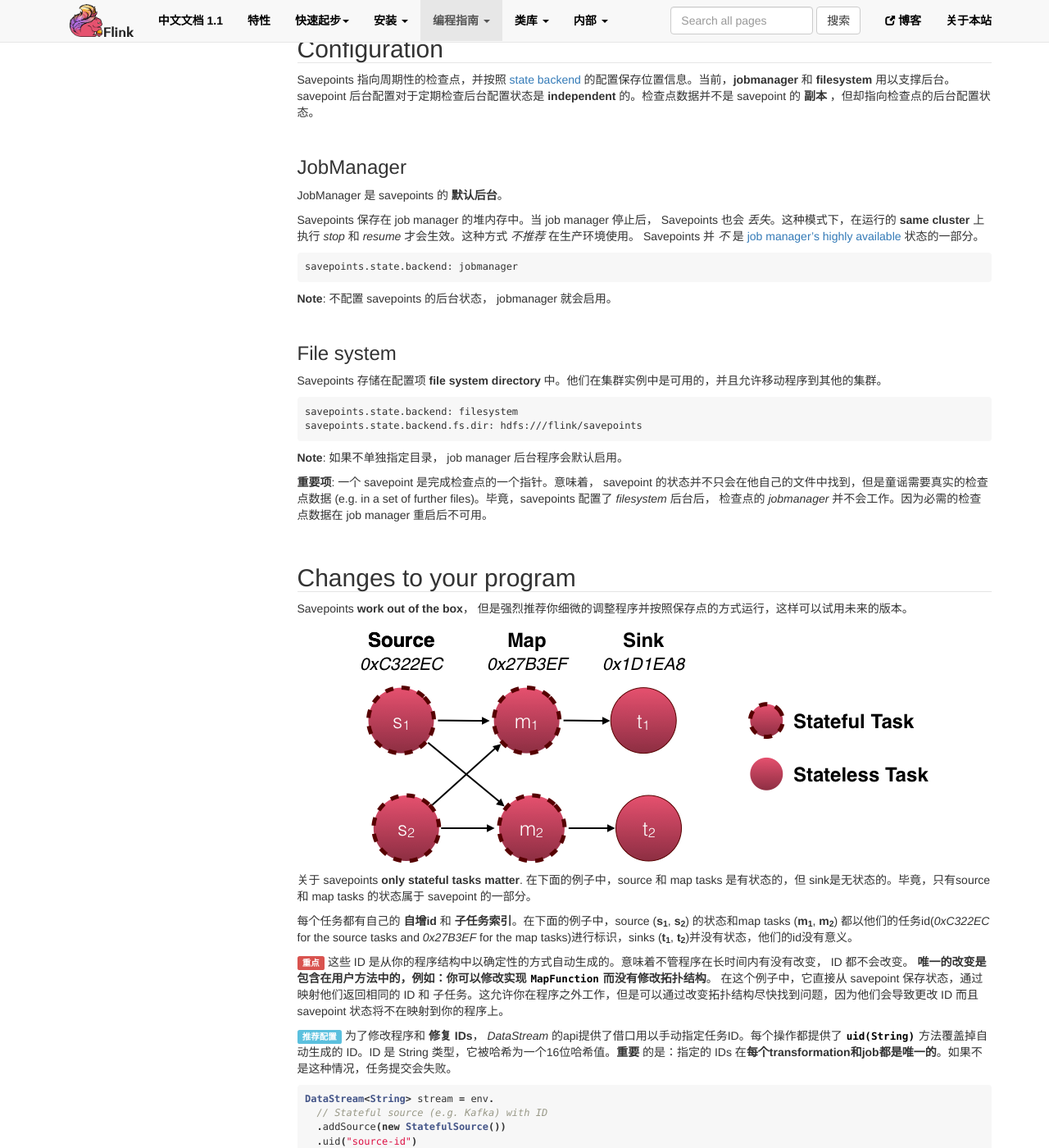
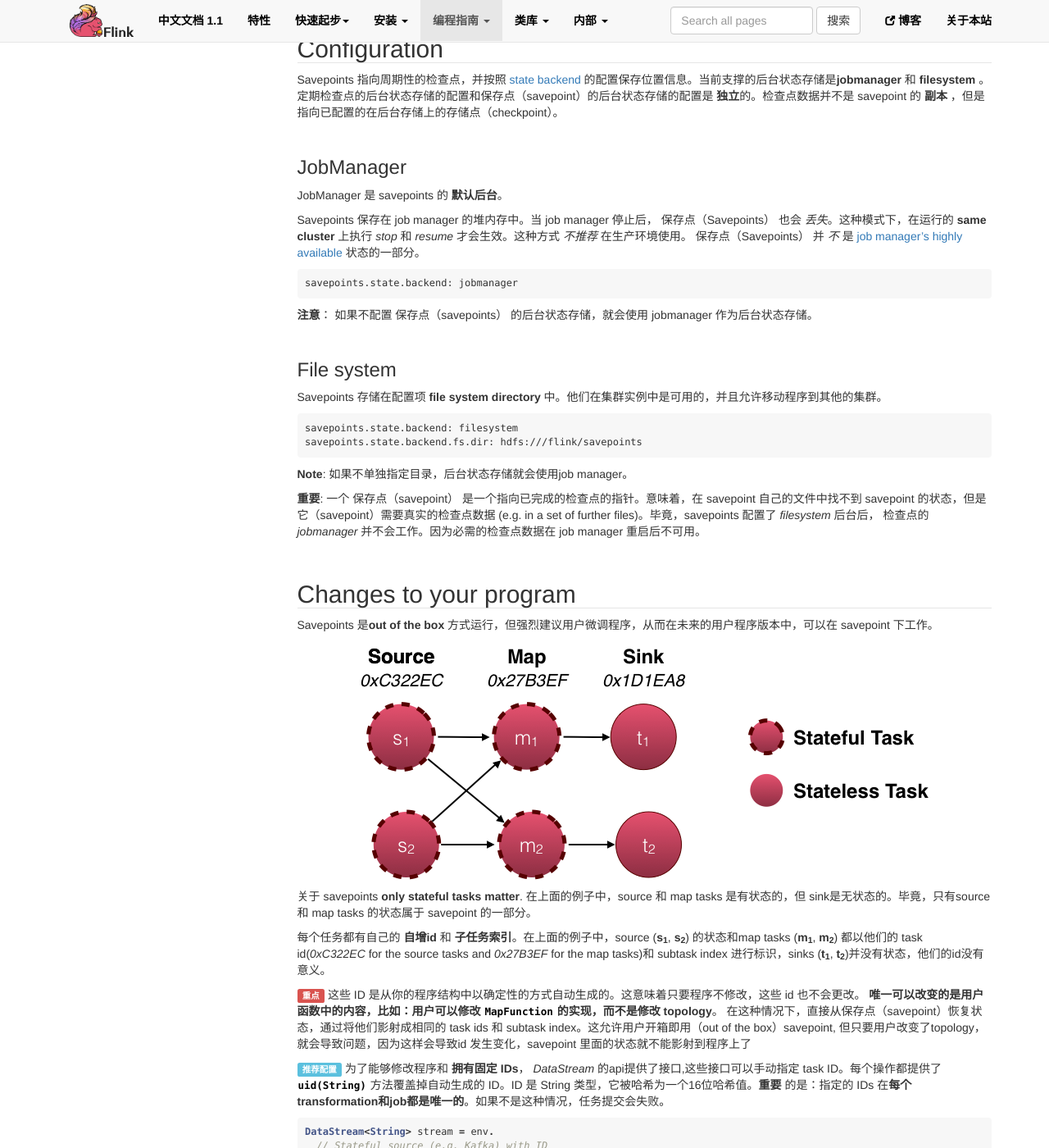
Before and after one commit to xuchuanyin/flink-china-doc, a Jekyll site: the page built from apis/streaming/savepoints.md, in a window 1280 px wide and 1400 px high, scrolled down 1373 px. Shown: the whole window at 82% size. Built offline with Jekyll 4.4.1, drawn with Linux system fonts in a browser that asks for light colours; nearby versions of some CDN libraries; comment, search, counter and statistics services are not loaded; some of the changed text lies outside the part shown.

Commit message:
update apis/streaming/savepoints.md   修改翻译中不恰当的地方

```diff
--- a/apis/streaming/savepoints.md
+++ b/apis/streaming/savepoints.md
@@ -23,38 +23,38 @@ specific language governing permissions and limitations
 under the License.
 -->
 
-程序写在 [Data Stream API](index.html) 可以从一个 **保存点** 恢复执行。保存点允许你更新程序，并且 Flink 集群不会丢失任何的运行状态数据。当前页面包含了所有到触发、还原、处理保存点的步骤。如果想了解更多关于 Flink 处理中间状态和错误的细节，请检出 [State in Streaming Programs](state_backends.html) 和 [Fault Tolerance](fault_tolerance.html) 页面。
+程序写在 [Data Stream API](index.html)，它可以从一个 **保存点（savepoint）** 恢复执行。保存点（savepoint）允许更新用户的程序或者 Flink 集群，而不会丢失任何数据。当前页面包含了所有到触发、还原、处理保存点（savepoint）的步骤。如果想了解更多关于 Flink 处理中间状态和错误的细节，请参考 [State in Streaming Programs](state_backends.html) 和 [Fault Tolerance](fault_tolerance.html) 页面。
 
 * toc
 {:toc}
 
 ## Overview
 
-保存点也叫手动触发检查点，它会对程序做一个镜像，并将它写出到带状态的后端。为此他们依靠定期检查点机制。在运行中，程序会定期在工作节点上做快照，并产生一些检查点。恢复时，只需要一个最近完成的检查点，在新检查点完成时，可以安全的删除旧的检查点。
+保存点（savepoint）是**手动触发的checkpoints**，它会对程序做一个镜像，并更新它（snapshot）到后台存储。为此他们依靠定期检查点机制。在运行中，程序会定期在工作节点上做快照，并产生一些检查点。恢复时，恢复到最近完成的检查点（checkpoint），在新检查点完成时，可以安全的删除旧的检查点。
 
-保存点和定期检查点是十分相似的，不同点是当新检查点完成之后，他们是 **用户触发** 和 **不自动过期** 。
+保存点（savepoint）和定期检查点是十分相似的，不同点是当新检查点完成之后，他们是 **用户触发** 和 **不自动过期** 。
 
 <img src="fig/savepoints-overview.png" class="center" />
 
-在以下的例子中，工作节点为  *0xA312Bc* 创建了以下检查点：**c<sub>1</sub>**, **c<sub>2</sub>**, **c<sub>3</sub>**, and **c<sub>4</sub>** 。定期的检查点 **c<sub>1</sub>** 和 **c<sub>3</sub>** 已经被 *丢弃* ，检查点 **c<sub>4</sub>** 是 *最新的检查点*。 **c<sub>2</sub> 是特殊的检查点**. 和保存点相关的检查点 **s<sub>1</sub>** 已经被用户触发，然而并没有自动过期 (当 c<sub>1</sub> 和 c<sub>3</sub> 这两个检查点完成后新建检查点后才去执行过期操作)。
+在以上的例子中，工作节点为任务 *0xA312Bc* 创建了以下检查点：**c<sub>1</sub>**, **c<sub>2</sub>**, **c<sub>3</sub>**, and **c<sub>4</sub>**。定期的检查点 **c<sub>1</sub>** 和 **c<sub>3</sub>** 已经被 *丢弃* ，检查点 **c<sub>4</sub>** 是 *最新的检查点*。 **c<sub>2</sub> 是一个特殊的检查点**. 它和保存点（savepoint） **s<sub>1</sub>** 存在一定关系，并且 **c<sub>2</sub>** 是由用户触发并且它并不会自动过期(当新的检查点完成后， **c<sub>1</sub>** 和 **c<sub>3</sub>** 会去执行过期操作)。
 
-需要注意的是：  **s<sub>1</sub>** 只是一个  **真实检查数据点 c<sub>2</sub>** 的指针。也就意味着保存点的位置是  *不可复制*的，定期的数据检查点一直存在于它的周围。
+注意： **s<sub>1</sub>** 只是指向 **真实检查点c<sub>2</sub>**。 这意味着，保存点（savepoint）的实际状态是*不可复制*的，并且会保留定期检查点的数据。
 
 ## Configuration
 
-Savepoints 指向周期性的检查点，并按照 [state backend](state_backends.html) 的配置保存位置信息。当前，**jobmanager** 和 **filesystem** 用以支撑后台。savepoint 后台配置对于定期检查后台配置状态是 **independent**  的。检查点数据并不是 savepoint 的 **副本** ，但却指向检查点的后台配置状态。
+Savepoints 指向周期性的检查点，并按照 [state backend](state_backends.html) 的配置保存位置信息。当前支撑的后台状态存储是**jobmanager** 和 **filesystem** 。定期检查点的后台状态存储的配置和保存点（savepoint）的后台状态存储的配置是 **独立**的。检查点数据并不是 savepoint 的 **副本** ，但是指向已配置的在后台存储上的存储点（checkpoint）。
 
 ### JobManager
 
 JobManager 是 savepoints 的 **默认后台**。
 
-Savepoints 保存在 job manager 的堆内存中。当 job manager 停止后， Savepoints 也会 *丢失*。这种模式下，在运行的 **same cluster** 上执行 *stop* 和 *resume* 才会生效。这种方式 *不推荐* 在生产环境使用。 Savepoints 并 *不* 是 [job manager's highly available]({{ site.baseurl }}/setup/jobmanager_high_availability.html) 状态的一部分。
+Savepoints 保存在 job manager 的堆内存中。当 job manager 停止后， 保存点（Savepoints） 也会 *丢失*。这种模式下，在运行的 **same cluster** 上执行 *stop* 和 *resume* 才会生效。这种方式 *不推荐* 在生产环境使用。 保存点（Savepoints） 并 *不* 是 [job manager's highly available]({{ site.baseurl }}/setup/jobmanager_high_availability.html) 状态的一部分。
 
 <pre>
 savepoints.state.backend: jobmanager
 </pre>
 
-**Note**: 不配置 savepoints 的后台状态， jobmanager 就会启用。
+**注意**： 如果不配置 保存点（savepoints） 的后台状态存储，就会使用 jobmanager 作为后台状态存储。
 
 ### File system
 
@@ -65,23 +65,23 @@ savepoints.state.backend: filesystem
 savepoints.state.backend.fs.dir: hdfs:///flink/savepoints
 </pre>
 
-**Note**: 如果不单独指定目录， job manager 后台程序会默认启用。
+**Note**: 如果不单独指定目录，后台状态存储就会使用job manager。
 
-**重要项**: 一个 savepoint 是完成检查点的一个指针。意味着， savepoint 的状态并不只会在他自己的文件中找到，但是童谣需要真实的检查点数据 (e.g. in a set of further files)。毕竟，savepoints 配置了 *filesystem* 后台后， 检查点的 *jobmanager* 并不会工作。因为必需的检查点数据在 job manager 重启后不可用。
+**重要**: 一个 保存点（savepoint） 是一个指向已完成的检查点的指针。意味着，在 savepoint 自己的文件中找不到 savepoint 的状态，但是它（savepoint）需要真实的检查点数据 (e.g. in a set of further files)。毕竟，savepoints 配置了 *filesystem* 后台后， 检查点的 *jobmanager* 并不会工作。因为必需的检查点数据在 job manager 重启后不可用。
 
 ## Changes to your program
 
-Savepoints **work out of the box**， 但是强烈推荐你细微的调整程序并按照保存点的方式运行，这样可以试用未来的版本。
+Savepoints 是**out of the box** 方式运行，但强烈建议用户微调程序，从而在未来的用户程序版本中，可以在 savepoint 下工作。
 
 <img src="fig/savepoints-program_ids.png" class="center" />
 
-关于 savepoints **only stateful tasks matter**. 在下面的例子中，source 和 map tasks 是有状态的，但 sink是无状态的。毕竟，只有source 和 map tasks 的状态属于 savepoint 的一部分。
+关于 savepoints **only stateful tasks matter**. 在上面的例子中，source 和 map tasks 是有状态的，但 sink是无状态的。毕竟，只有source 和 map tasks 的状态属于 savepoint 的一部分。
 
-每个任务都有自己的 **自增id** 和 **子任务索引**。在下面的例子中，source (**s<sub>1</sub>**, **s<sub>2</sub>**) 的状态和map tasks (**m<sub>1</sub>**, **m<sub>2</sub>**) 都以他们的任务id(*0xC322EC* for the source tasks and *0x27B3EF* for the map tasks)进行标识，sinks (**t<sub>1</sub>**, **t<sub>2</sub>**)并没有状态，他们的id没有意义。
+每个任务都有自己的 **自增id** 和 **子任务索引**。在上面的例子中，source (**s<sub>1</sub>**, **s<sub>2</sub>**) 的状态和map tasks (**m<sub>1</sub>**, **m<sub>2</sub>**) 都以他们的 task id(*0xC322EC* for the source tasks and *0x27B3EF* for the map tasks)和 subtask index 进行标识，sinks (**t<sub>1</sub>**, **t<sub>2</sub>**)并没有状态，他们的id没有意义。
 
-<span class="label label-danger">重点</span> 这些 ID 是从你的程序结构中以确定性的方式自动生成的。意味着不管程序在长时间内有没有改变， ID 都不会改变。 **唯一的改变是包含在用户方法中的，例如：你可以修改实现 `MapFunction` 而没有修改拓扑结构**。 在这个例子中，它直接从 savepoint 保存状态，通过映射他们返回相同的 ID 和 子任务。这允许你在程序之外工作，但是可以通过改变拓扑结构尽快找到问题，因为他们会导致更改 ID 而且 savepoint 状态将不在映射到你的程序上。
+<span class="label label-danger">重点</span> 这些 ID 是从你的程序结构中以确定性的方式自动生成的。这意味着只要程序不修改，这些 id 也不会更改。 **唯一可以改变的是用户函数中的内容，比如：用户可以修改 `MapFunction` 的实现，而不是修改 topology**。 在这种情况下，直接从保存点（savepoint）恢复状态，通过将他们影射成相同的 task ids 和 subtask index。这允许用户开箱即用（out of the box）savepoint, 但只要用户改变了topology，就会导致问题，因为这样会导致id 发生变化，savepoint 里面的状态就不能影射到程序上了
 
-<span class="label label-info">推荐配置</span> 为了修改程序和 **修复 IDs**， *DataStream* 的api提供了借口用以手动指定任务ID。每个操作都提供了 **`uid(String)`** 方法覆盖掉自动生成的 ID。ID 是 String 类型，它被哈希为一个16位哈希值。**重要** 的是：指定的 IDs 在**每个transformation和job都是唯一的**。如果不是这种情况，任务提交会失败。
+<span class="label label-info">推荐配置</span> 为了能够修改程序和 **拥有固定 IDs**， *DataStream* 的api提供了接口,这些接口可以手动指定 task ID。每个操作都提供了 **`uid(String)`** 方法覆盖掉自动生成的 ID。ID 是 String 类型，它被哈希为一个16位哈希值。**重要** 的是：指定的 IDs 在**每个transformation和job都是唯一的**。如果不是这种情况，任务提交会失败。
 {% highlight scala %}
 DataStream<String> stream = env.
   // Stateful source (e.g. Kafka) with ID
@@ -104,6 +104,6 @@ stream.print()
 
 **Parallelism**: 恢复 savepoint 时，程序的并发必须和原来的 savepoint 已经完成的程序一致。savepoint 没有重分区的机制。
 
-**Chaining**: 连续的操作按照第一个任务的 ID 进行确认。并不存在为中间的连续任务手工指定 ID 的可能性，例如：在操作 `[  a -> b -> c ]` 中，只有 **a** 可以手动指定它的 ID, **b** 和 **c** 则不行。要解决这种情况可以参考 [manually define the task chains](index.html#task-chaining-and-resource-groups)。如果依赖自动的 ID 分配，连续操作的行为会改变 IDs。
+**Chaining**:  链接(chained)的操作由第一个task的 ID 来标示。不能为中间链接的task手动指定id，例如：在操作 `[  a -> b -> c ]` 中，只有 **a** 可以手动指定它的 ID, **b** 和 **c** 则不行。要解决这种情况可以参考 [manually define the task chains](index.html#task-chaining-and-resource-groups)。如果依赖自动的 ID 分配，对链接操作的改变同样导致 IDs 的改变。
 
 **Disposing custom state handles**: 处理旧的 savepoint 不能自定义状态句柄（如果启用了自定义状态后端），因为在处置过程中，用户的代码加载器不可用。
```
